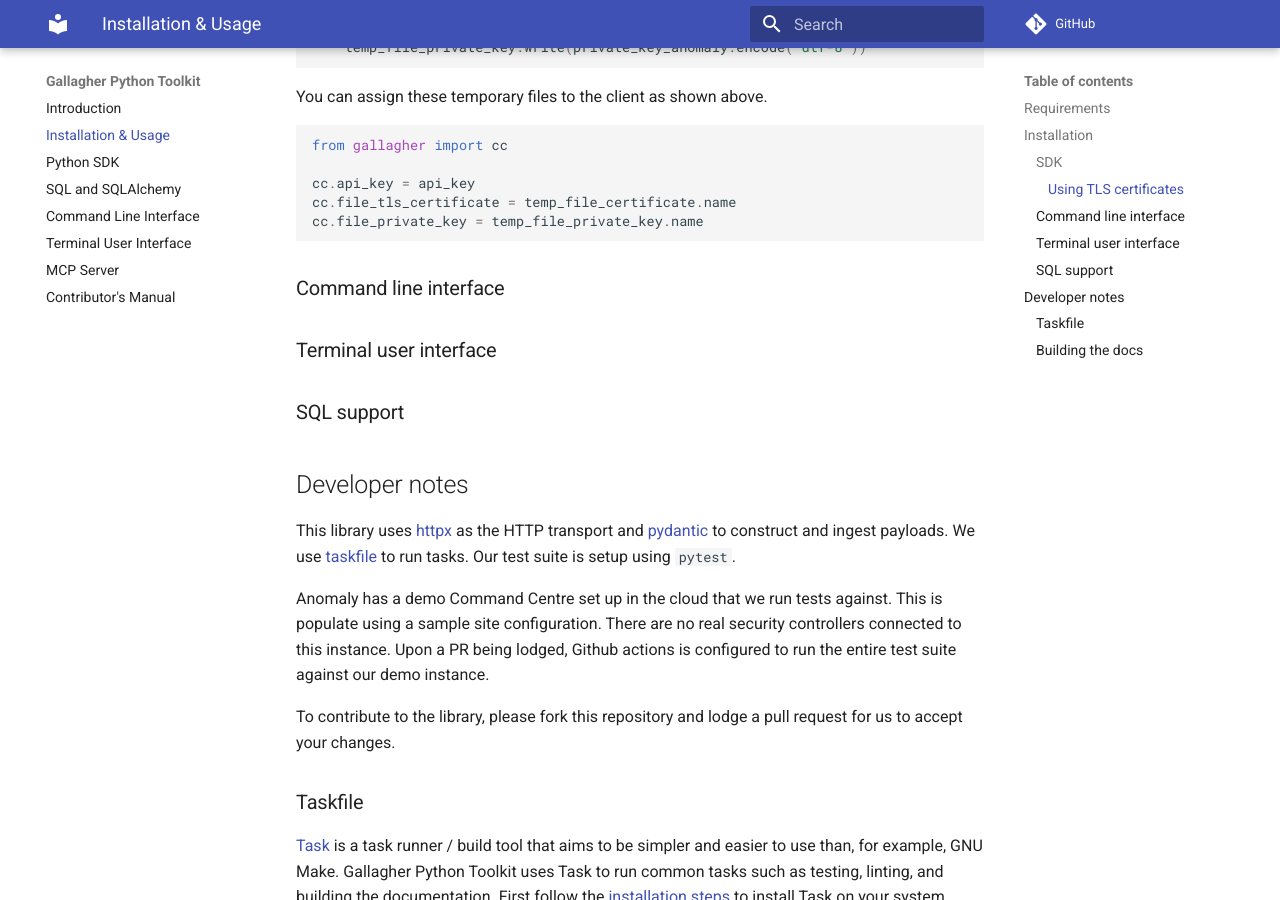
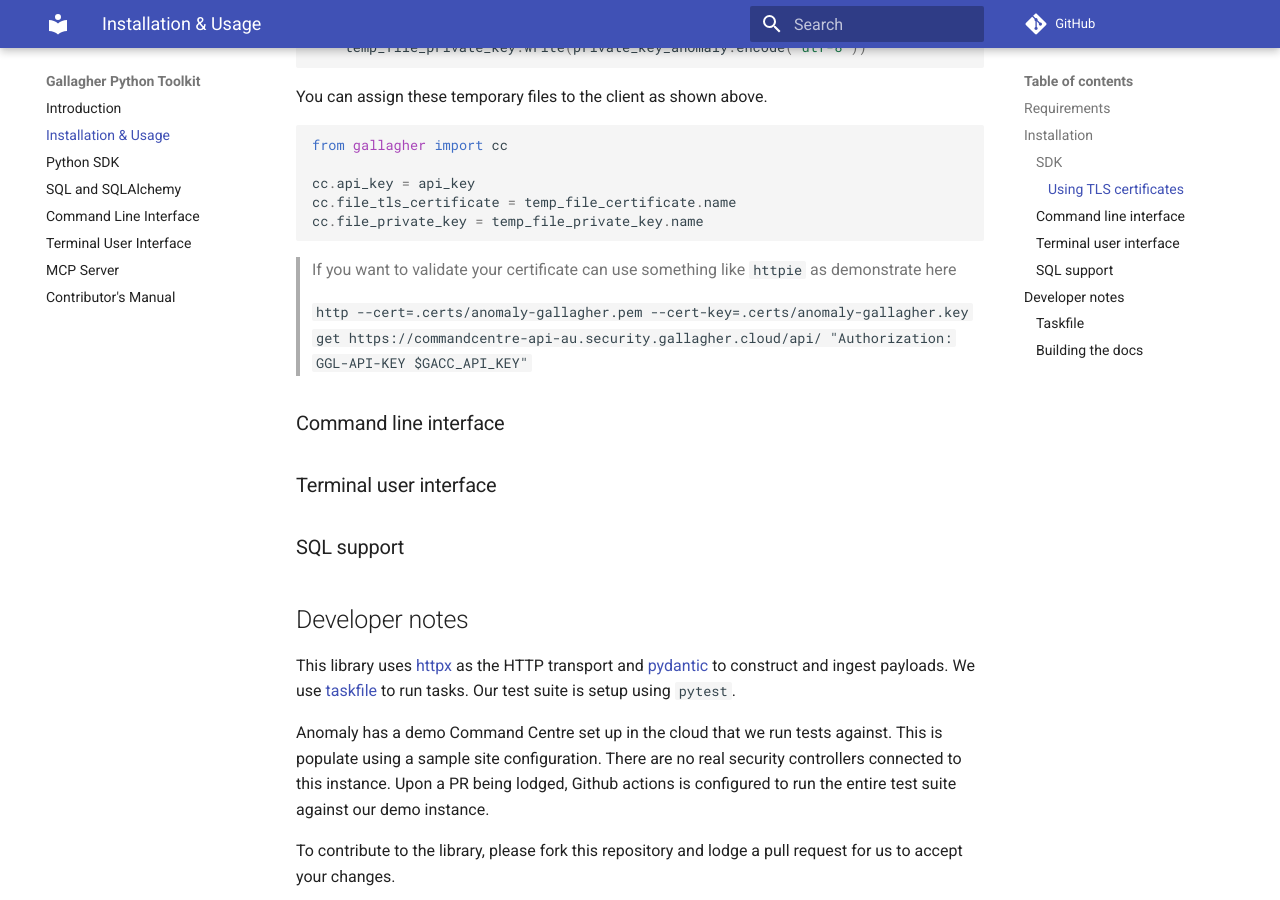
Before and after one commit to anomaly/gallagher, an MkDocs documentation site: the page built from docs/docs/installation.md, in a window 1280 px wide and 900 px high, scrolled down 2711 px. Built offline with MkDocs 1.6.1 and Material for MkDocs 9.7.7, drawn with Linux system fonts in a browser that asks for light colours; comment, search, counter and statistics services are not loaded.

Commit message:
docs: adds example for testing tls

````diff
--- a/docs/docs/installation.md
+++ b/docs/docs/installation.md
@@ -118,6 +118,10 @@ cc.file_tls_certificate = temp_file_certificate.name
 cc.file_private_key = temp_file_private_key.name
 ```
 
+> If you want to validate your certificate can use something like `httpie` as demonstrate here
+>
+> `http --cert=.certs/anomaly-gallagher.pem --cert-key=.certs/anomaly-gallagher.key get https://commandcentre-api-au.security.gallagher.cloud/api/ "Authorization: GGL-API-KEY $GACC_API_KEY"`
+
 ### Command line interface
 
 ### Terminal user interface
````
